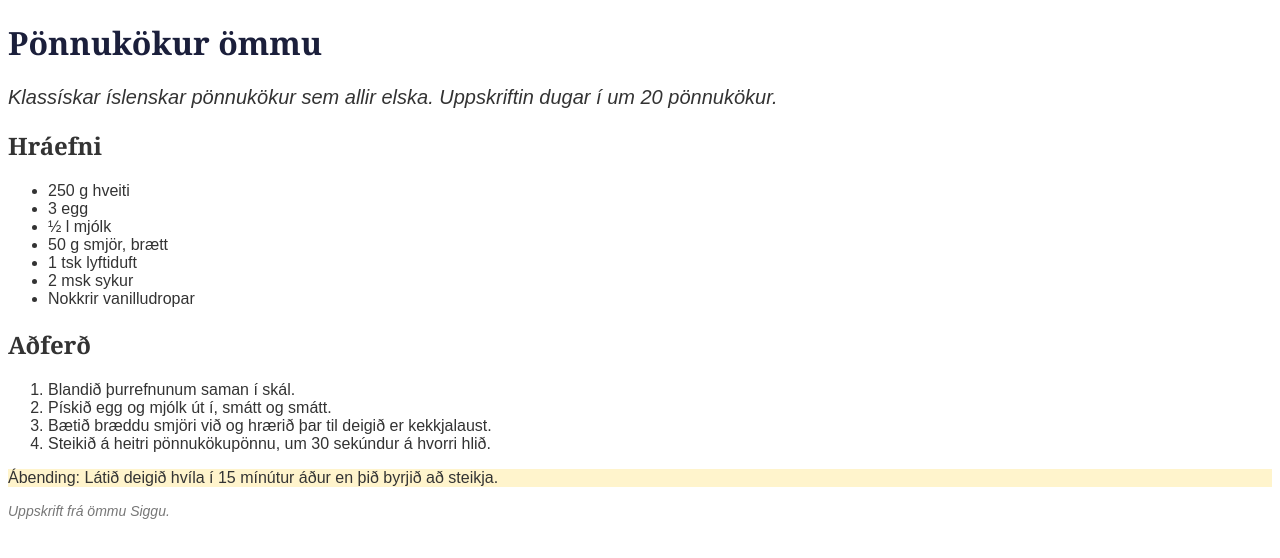
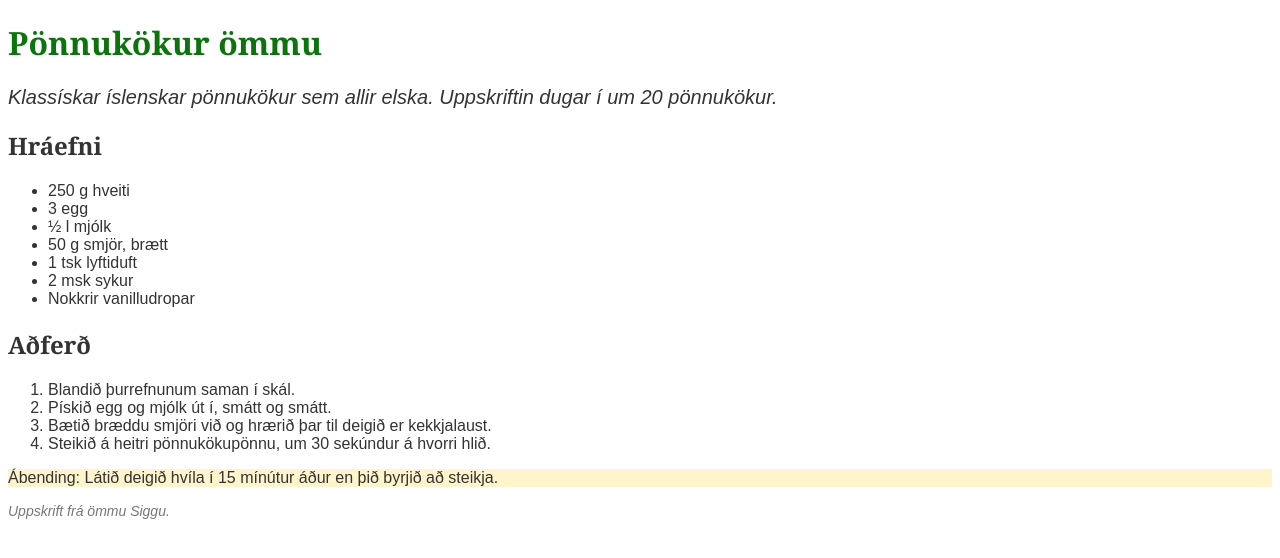
Before and after one commit to harpaher/h26-timi4, a plain HTML site: page aefing-1/index.html in a window 1280 px wide. Drawn offline with Linux system fonts and the light colour scheme.

Commit message:
liti ofl

```diff
--- a/aefing-1/style.css
+++ b/aefing-1/style.css
@@ -9,7 +9,7 @@
       Gefðu <body> leturgerðina Arial (með sans-serif til vara)
       og textalitinn #333. */
 
-      body {font-family: Arial, Arial, Helvetica, sans-serif;
+      body {font-family: Arial, Helvetica, sans-serif;
             color: #333;
       }
 
@@ -17,8 +17,8 @@
       Gerðu allar <h1> dökkbláar: #1b1f3b */
 
       h1 {
-            color:#1b1f3b
-     }
+            color: rgb(12, 116, 12)
+      }
 
 
 /* 3. HÓPUN (grouping)
--- a/aefing-2/style.css
+++ b/aefing-2/style.css
@@ -5,7 +5,7 @@
 
 body {
   font-family: Arial, sans-serif;
-  color: #1b1f3b;
+  color: #1b3b1b;
   max-width: 800px;
 }
 
```
